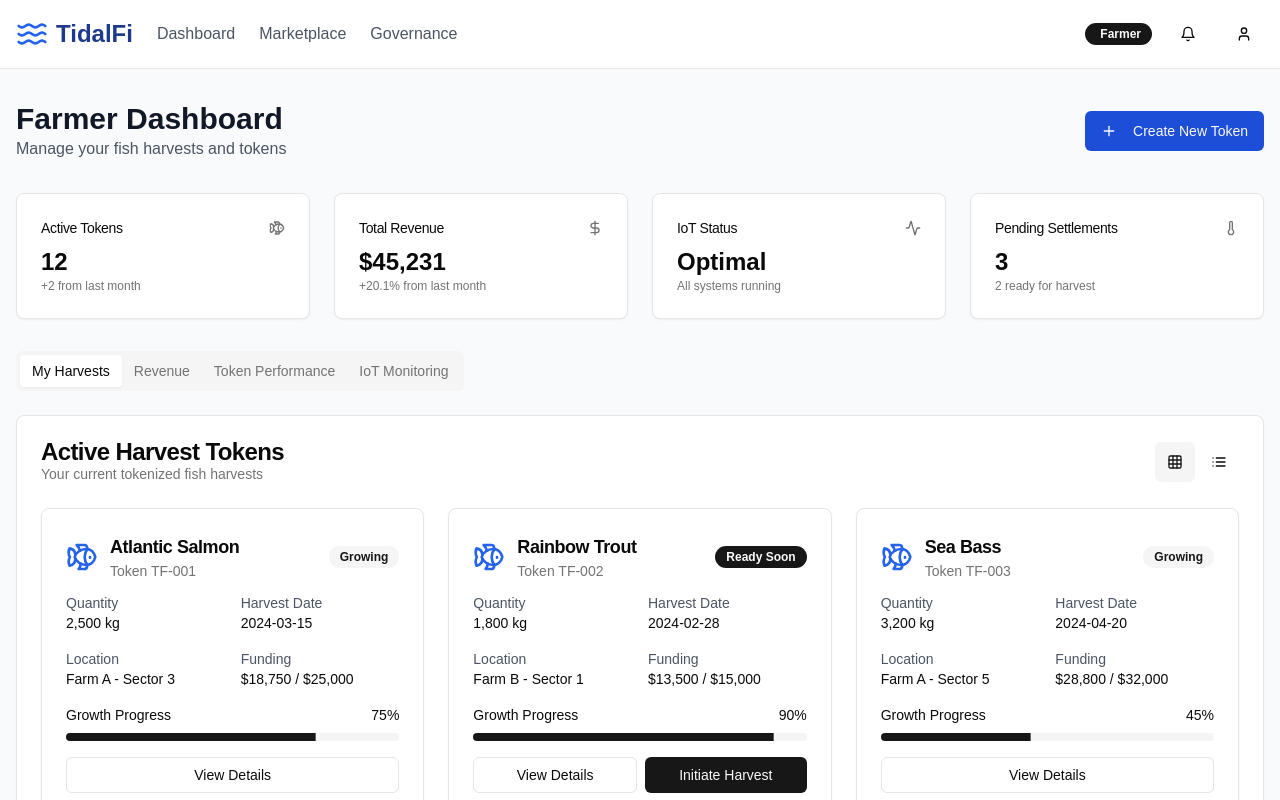
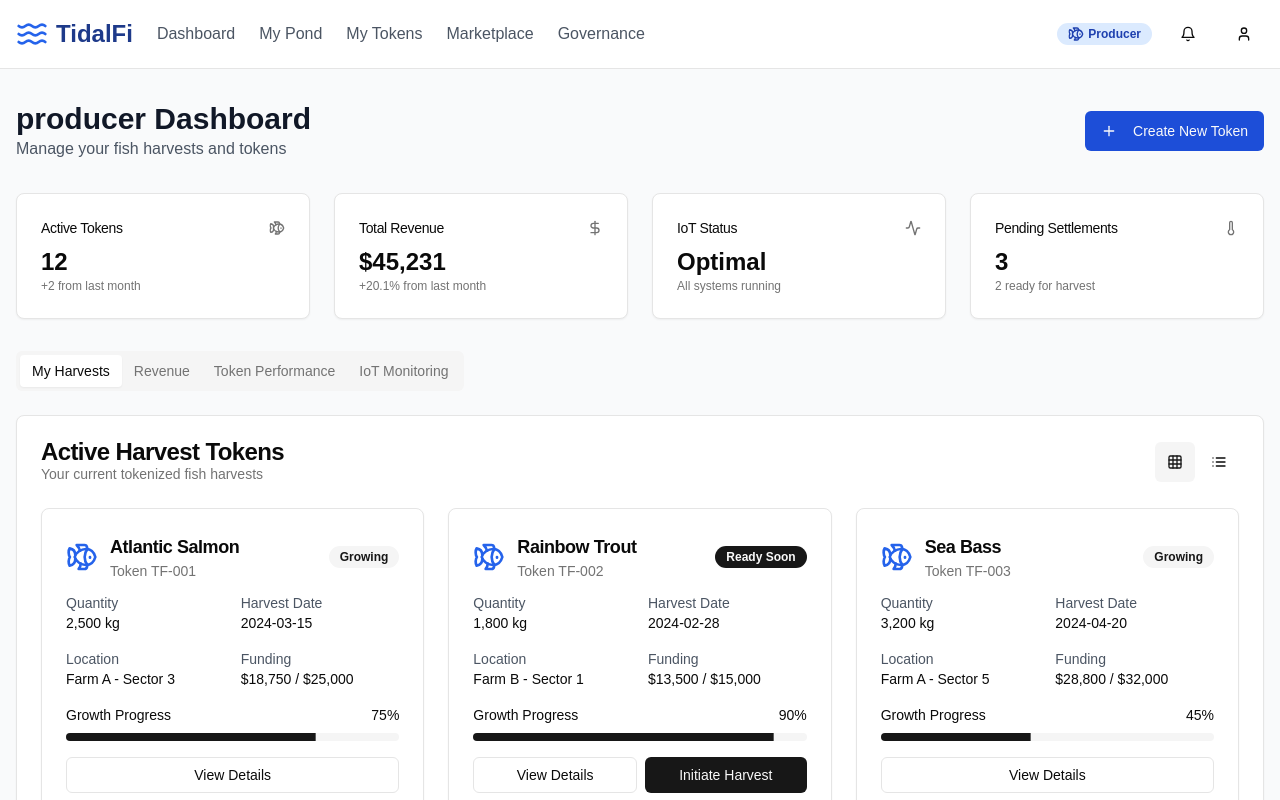
Before and after one commit to zxaylex/TidalFi, a Next.js app: page /dashboard/farmer in a window 1280 px wide. Shown: the top 800 px of the page. Built offline with nearby package versions, Linux system fonts and the light colour scheme.

Commit message:
Update page.tsx

```diff
--- a/app/dashboard/farmer/page.tsx
+++ b/app/dashboard/farmer/page.tsx
@@ -22,7 +22,7 @@ import {
 } from "lucide-react"
 import { DashboardHeader } from "@/components/dashboard-header"
 
-export default function FarmerDashboard() {
+export default function producerDashboard() {
   const [viewMode, setViewMode] = useState<"grid" | "list">("grid")
 
   const harvestTokens = [
@@ -183,12 +183,12 @@ export default function FarmerDashboard() {
 
   return (
     <div className="min-h-screen bg-gray-50">
-      <DashboardHeader userRole="farmer" />
+      <DashboardHeader userRole="producer" />
 
       <div className="container mx-auto px-4 py-8">
         <div className="flex items-center justify-between mb-8">
           <div>
-            <h1 className="text-3xl font-bold text-gray-900">Farmer Dashboard</h1>
+            <h1 className="text-3xl font-bold text-gray-900">producer Dashboard</h1>
             <p className="text-gray-600">Manage your fish harvests and tokens</p>
           </div>
           <Button className="bg-blue-700 hover:bg-blue-600" asChild>
```
